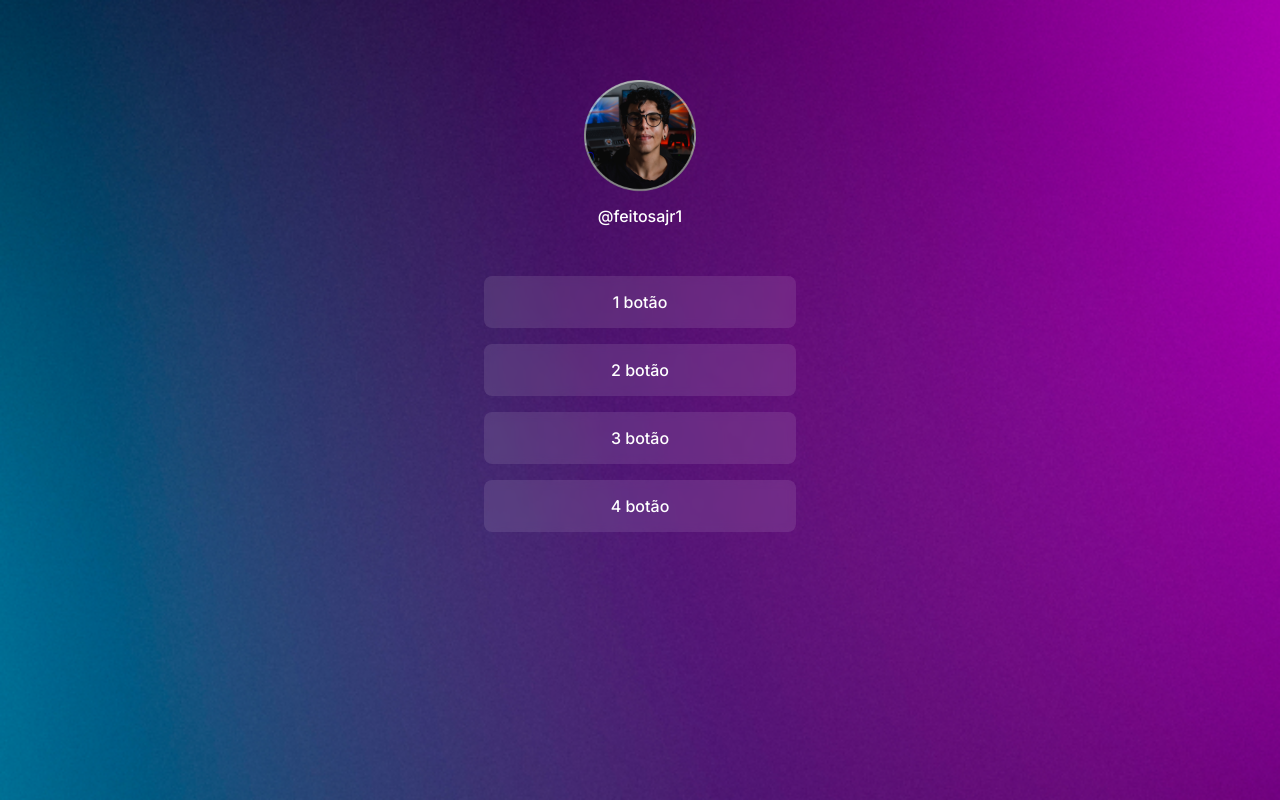
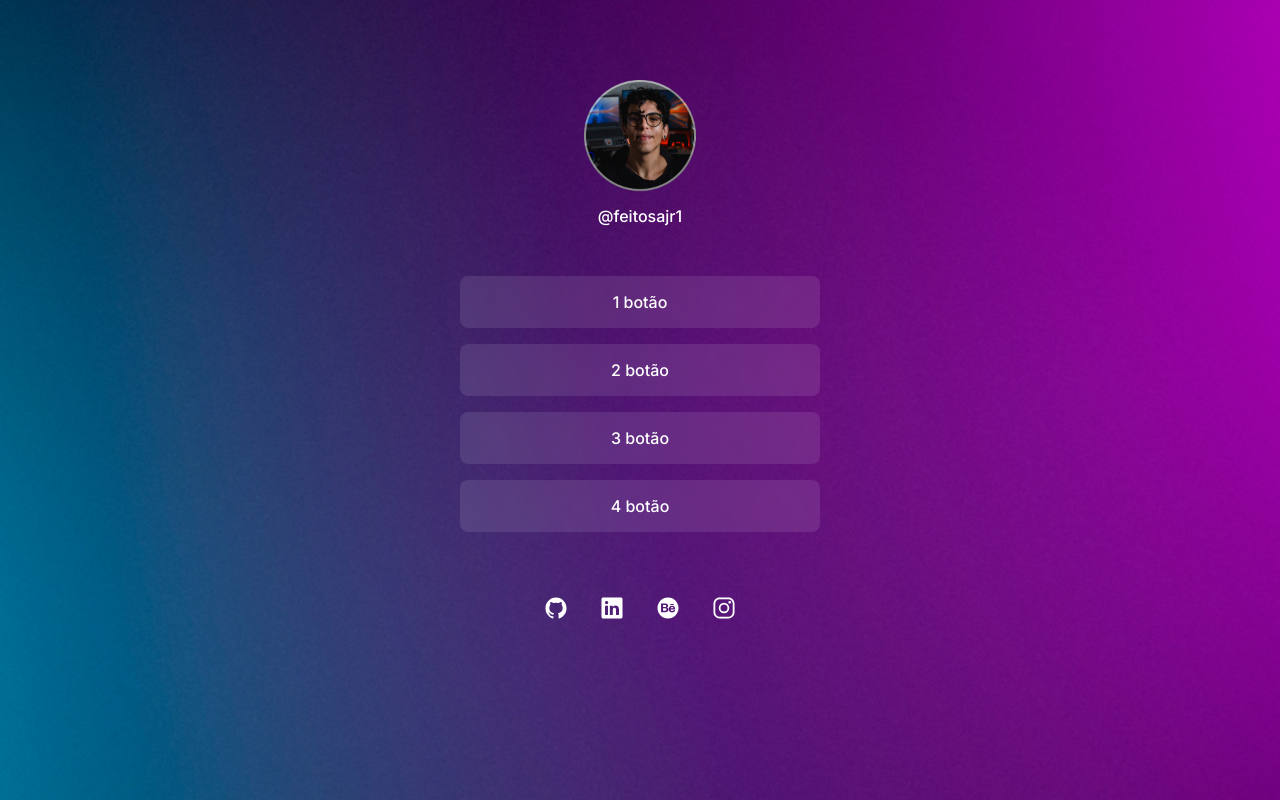
Before and after one commit to feitosajr1/discoverRocketseetProject, a plain HTML site: page index.html in a window 1280 px wide. Drawn offline with nearby package versions, Linux system fonts and the light colour scheme.

Commit message:
add social media links

```diff
--- a/index.html
+++ b/index.html
@@ -36,6 +36,36 @@
           <a href="#" target="_blank">4 botão</a>
         </li>
       </ul>
+
+      <div id="social-links">
+        <a href="https://github.com/feitosajr1" target="_blank">
+          <ion-icon name="logo-github"></ion-icon>
+        </a>
+
+        <a
+          href="https://www.linkedin.com/in/feitosa-junior-668ba0257/"
+          target="_blank"
+        >
+          <ion-icon name="logo-linkedin"></ion-icon>
+        </a>
+
+        <a href="https://www.behance.net/jrfeitosafotografia" target="_blank">
+          <ion-icon name="logo-behance"></ion-icon>
+        </a>
+
+        <a href="https://www.instagram.com/feitosajr1/" target="_blank">
+          <ion-icon name="logo-instagram"></ion-icon>
+        </a>
+      </div>
     </div>
+
+    <script
+      type="module"
+      src="https://unpkg.com/ionicons@7.1.0/dist/ionicons/ionicons.esm.js"
+    ></script>
+    <script
+      nomodule
+      src="https://unpkg.com/ionicons@7.1.0/dist/ionicons/ionicons.js"
+    ></script>
   </body>
 </html>
--- a/style.css
+++ b/style.css
@@ -26,10 +26,9 @@ body * {
   padding: 24px;
 
   /*
-    width:360px;
-    height:192px;
-    border: 1px solid rgb(36, 128, 0);
-  */
+  width: 360px;
+  height: 192px;
+  border: 1px solid rgb(82, 255, 13);*/
 }
 
 #profile img {
@@ -52,7 +51,7 @@ ul {
   display: flex;
   flex-direction: column;
   gap: 16px;
-  padding: 24px;
+  padding: 24px 0;
 
   /*border: 1px solid white;*/
 }
@@ -73,5 +72,29 @@ ul li a {
 
 ul li a:hover {
   background: rgba(255, 255, 255, 0.05); /*cor1 para variavel*/
+}
 
+/*Redes sociais*/
+#social-links {
+  display: flex;
+  justify-content: center;
+  padding: 24px 0;
+  font-size: 24px;
+
+  /*border: 1px solid red;*/
 }
+
+#social-links a {
+  display:flex;
+  align-items:center;
+  justify-content:center;
+  padding: 16px;
+  border-radius: 56px;
+  transition: background 0.5s;
+
+  /*border:1px solid blue;*/
+}
+
+#social-links a:hover {
+  background: rgba(255, 255, 255, 0.2);
+}
```
